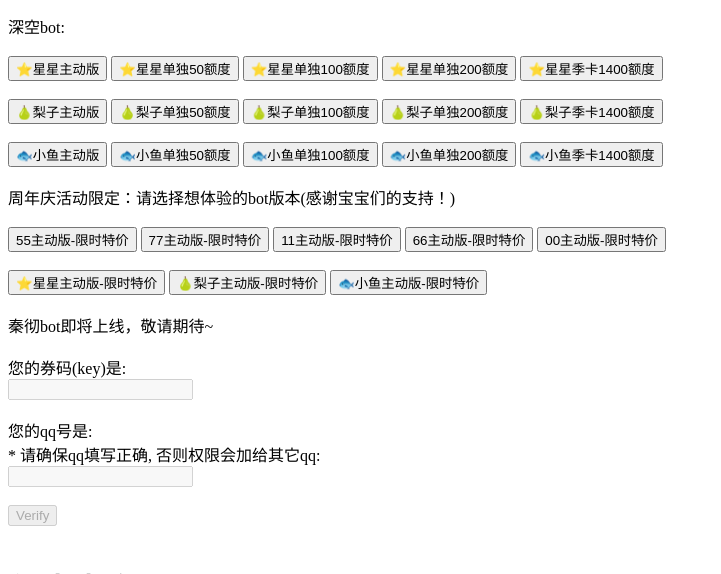
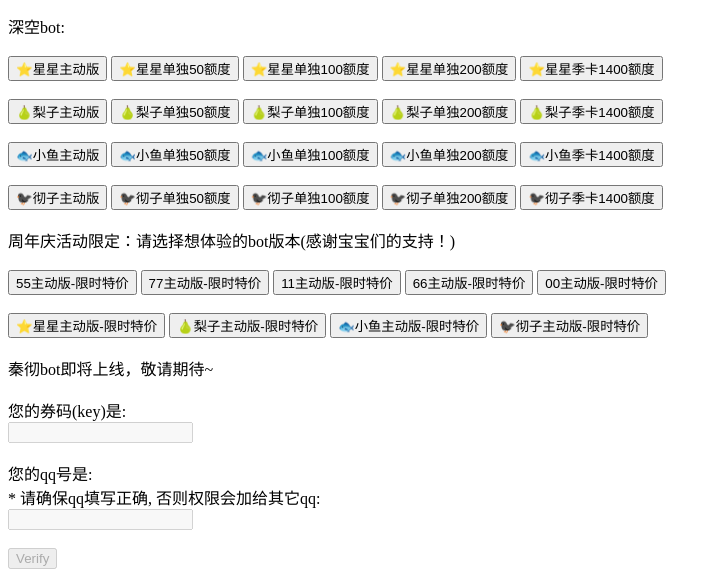
Before and after one commit to chenovopride/ChatailoverWebs, a Flask app: page / in a window 1280 px wide. Shown: the part 374-948 px from the top of the page, without its empty margins (0-721 px from the left). Run offline with Flask 3, Linux system fonts and the light colour scheme.

Commit message:
0915cz:额度网站上线秦彻

```diff
--- a/web_verify/app.py
+++ b/web_verify/app.py
@@ -23,7 +23,8 @@ cat_mapping = {
     # 深空
     "xi": 'sxh',
     "li": 'ls',
-    "yu": 'qy'
+    "yu": 'qy',
+    "qin": 'qc'
 }
 
 # 定义额度的映射
--- a/web_verify/templates/index.html
+++ b/web_verify/templates/index.html
@@ -73,7 +73,12 @@
     <button id="button_yu" type="button" onclick="setCategory('yu_edu_100',this)">🐟小鱼单独100额度</button>
     <button id="button_yu" type="button" onclick="setCategory('yu_edu_200',this)">🐟小鱼单独200额度</button>
     <button id="button_yu" type="button" onclick="setCategory('yu_jika',this)">🐟小鱼季卡1400额度</button>
-    <!-- 这部分等小鱼bot上线了就可以再回复验证 -->
+    <br><br>
+    <button id="button_qin" type="button" onclick="setCategory('qin_1',this)">🐦‍⬛彻子主动版</button>
+    <button id="button_qin" type="button" onclick="setCategory('qin_edu_50',this)">🐦‍⬛彻子单独50额度</button>
+    <button id="button_qin" type="button" onclick="setCategory('qin_edu_100',this)">🐦‍⬛彻子单独100额度</button>
+    <button id="button_qin" type="button" onclick="setCategory('qin_edu_200',this)">🐦‍⬛彻子单独200额度</button>
+    <button id="button_qin" type="button" onclick="setCategory('qin_jika',this)">🐦‍⬛彻子季卡1400额度</button>
     <br><br>
     <label id="title"for="category">周年庆活动限定：请选择想体验的bot版本(感谢宝宝们的支持！)</label>
     <br><br>
@@ -86,6 +91,7 @@
     <button id="button_xing" type="button" onclick="setCategory('xing_huodong',this)">⭐星星主动版-限时特价</button>
     <button id="button_li" type="button" onclick="setCategory('li_huodong',this)">🍐梨子主动版-限时特价</button>
     <button id="button_yu" type="button" onclick="setCategory('yu_huodong',this)">🐟小鱼主动版-限时特价</button>
+    <button id="button_qin" type="button" onclick="setCategory('qin_huodong',this)">🐦‍⬛彻子主动版-限时特价</button>
     <br><br>
     <label id="title"for="category">秦彻bot即将上线，敬请期待~</label>
     <br><br>
```
